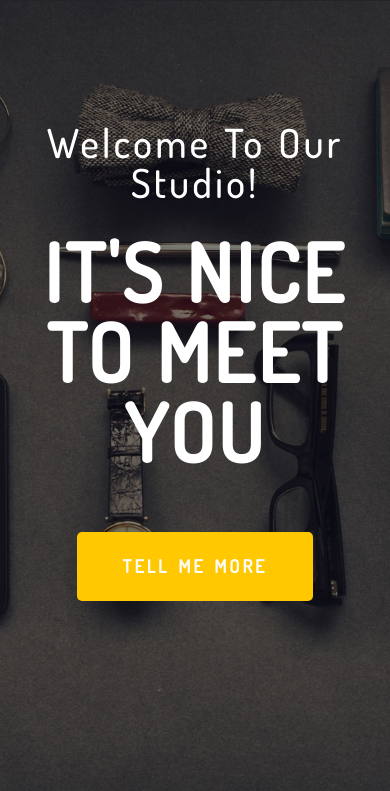
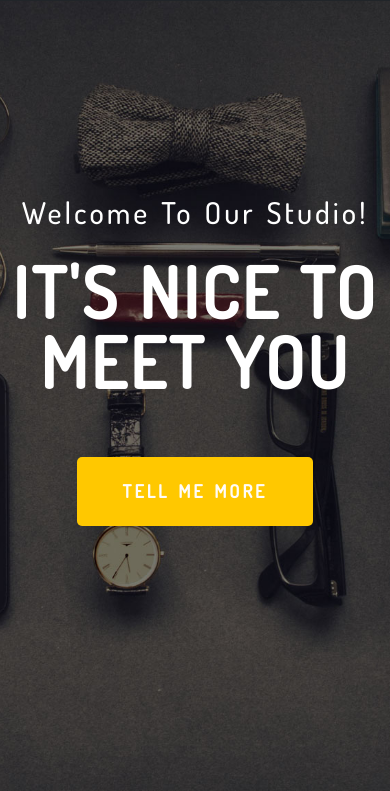
Before and after one commit to elmirmammadsoy1995/important, a plain HTML site: page index.html in a window 390 px wide. Shown: the part 69-860 px from the top of the page. Drawn offline with nearby package versions, Linux system fonts and the light colour scheme.

Commit message:
WelcomeSass

```diff
--- a/_welcome.sass
+++ b/_welcome.sass
@@ -32,10 +32,10 @@
                 &:hover
                     background-color: #d9aa00
 
-        @media screen and ( max-width: 768 )
-            .box
-                .textbox
-                    h3
-                        font-size: 20px
-                    h1
-                        font-size: 30px
+    @media screen and ( max-width: 768px )
+        .box
+            .textbox
+                h3
+                    font-size: 30px
+                h1
+                    font-size: 70px
```
Also changed, not shown: style.css, 1 other file.
